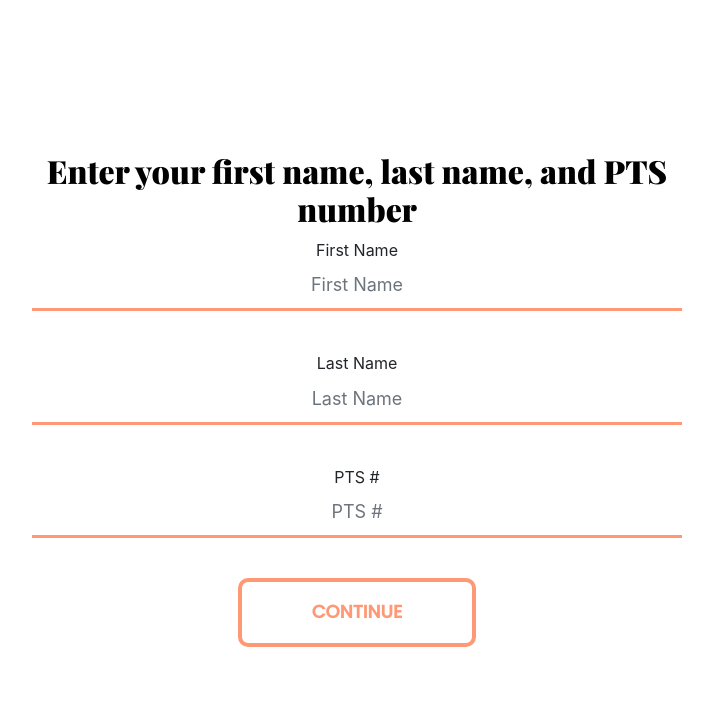
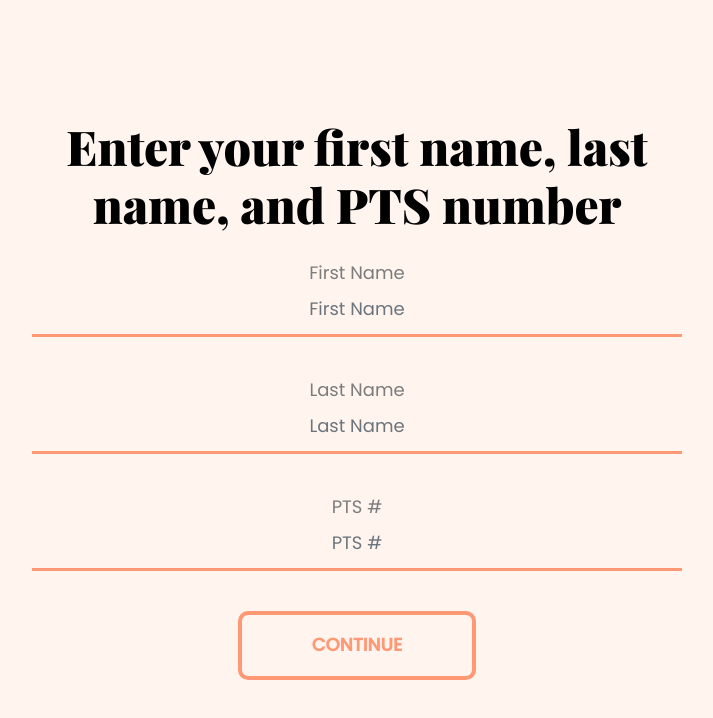
Before and after one commit to sajidali007522/innfinity-workflow, an Angular app: page / in a window 1280 px wide. Shown: the top 718 px of the page, without its empty margins (283-996 px from the left). Built offline with nearby package versions, Linux system fonts and the light colour scheme.

Commit message:
CSS cleanup and other stuff

```diff
--- a/angular.json
+++ b/angular.json
@@ -24,10 +24,14 @@
               "src/assets"
             ],
             "styles": [
-              "node_modules/bootstrap/dist/css/bootstrap.min.css",
-              "src/styles.css"
+              "./node_modules/bootstrap/dist/css/bootstrap.min.css",
+              "./node_modules/ngx-bootstrap/datepicker/bs-datepicker.css",
+              "./src/assets/css/style.css"
             ],
-            "scripts": []
+            "scripts": [
+              "node_modules/jquery/dist/jquery.js",
+              "node_modules/bootstrap/dist/js/bootstrap.js"
+            ]
           },
           "configurations": {
             "production": {
--- a/src/index.html
+++ b/src/index.html
@@ -17,11 +17,7 @@
   <meta name="viewport" content="width=device-width" />
 
   <title>Index</title>
-
-  <link rel="stylesheet" href="assets/css/bootstrap.min.css">
-  <link rel="stylesheet" href="assets/css/font-awesome.css">
-  <link type="text/css" rel="stylesheet" href="assets/css/style.css" />
-
+  <link rel="stylesheet" type="text/css" href="./assets/fontawesome/css/font-awesome.min.css" />
 
 </head>
 
```
